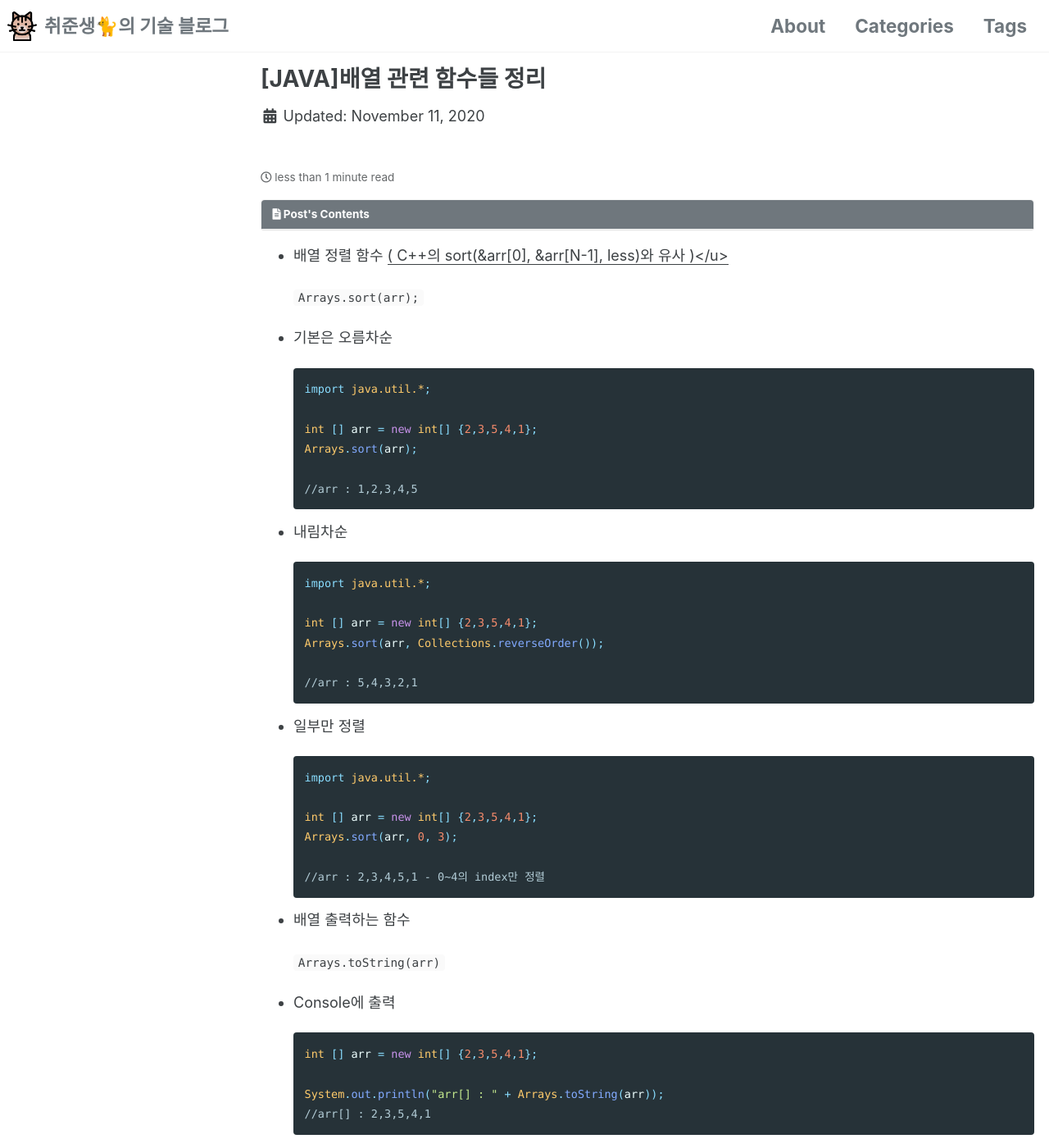
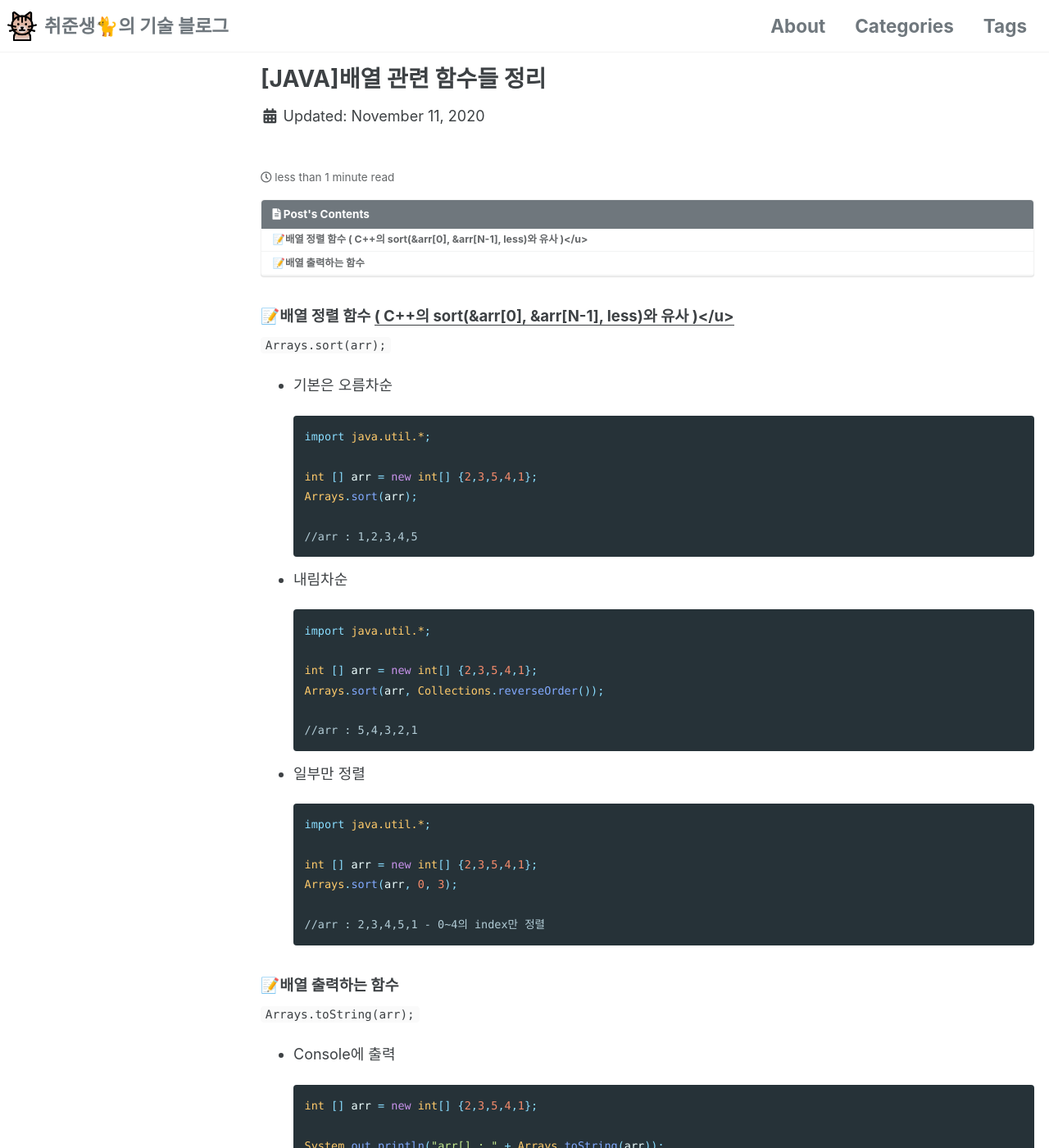
Before and after one commit to ldayeon/ldayeon.github.io, a Jekyll site: the page built from _posts/2020-11-11-[JAVA]배열-관련-함수들.md, in a window 1280 px wide and 1400 px high. Shown: the whole window at 82% size. Built offline with Jekyll 4.4.1, drawn with Linux system fonts in a browser that asks for light colours; cached includes are drawn as plain includes; comment, search, counter and statistics services are not loaded.

Commit message:
Update 2020-11-11-[JAVA]배열-관련-함수들.md

````diff
--- a/_posts/2020-11-11-[JAVA]배열-관련-함수들.md
+++ b/_posts/2020-11-11-[JAVA]배열-관련-함수들.md
@@ -15,9 +15,9 @@ toc_sticky: true
 toc_label: "Post's Contents"
 ---
 
-- 배열 정렬 함수  <u>( C++의 sort(&arr[0], &arr[N-1], less<T>)와 유사 )</u>
+##### 📝배열 정렬 함수  <u>( C++의 sort(&arr[0], &arr[N-1], less<T>)와 유사 )</u>
 
-  `Arrays.sort(arr);`
+`Arrays.sort(arr);`
 
 - 기본은 오름차순
 
@@ -29,7 +29,6 @@ toc_label: "Post's Contents"
 
   //arr : 1,2,3,4,5
   ```
-
 - 내림차순
 
   ```java
@@ -40,7 +39,6 @@ toc_label: "Post's Contents"
 
   //arr : 5,4,3,2,1
   ```
-
 - 일부만 정렬
 
   ```java
@@ -52,10 +50,10 @@ toc_label: "Post's Contents"
   //arr : 2,3,4,5,1 - 0~4의 index만 정렬
   ```
 
-- 배열 출력하는 함수
 
-  `Arrays.toString(arr)`
+##### 📝배열 출력하는 함수
 
+`Arrays.toString(arr);`
 
 - Console에 출력
 
@@ -65,4 +63,3 @@ toc_label: "Post's Contents"
   System.out.println("arr[] : " + Arrays.toString(arr));
   //arr[] : 2,3,5,4,1
   ```
--
````
